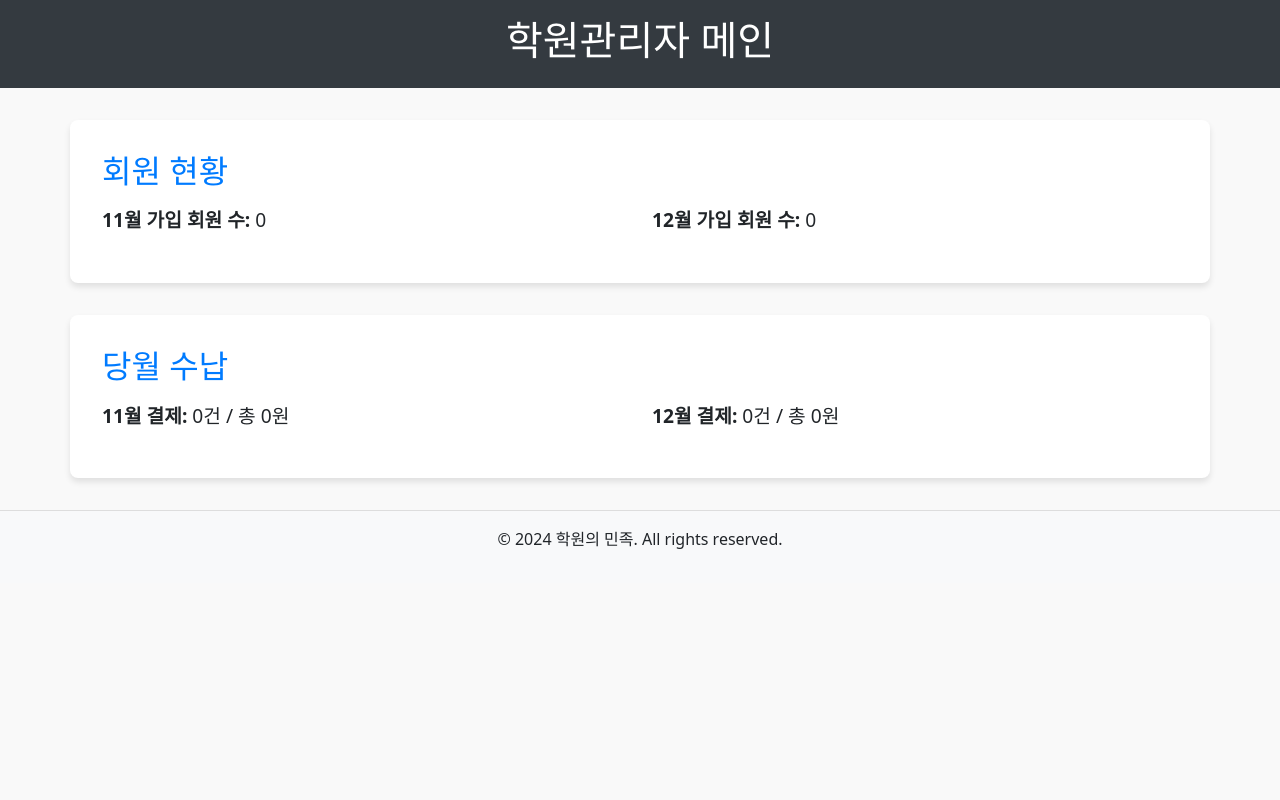
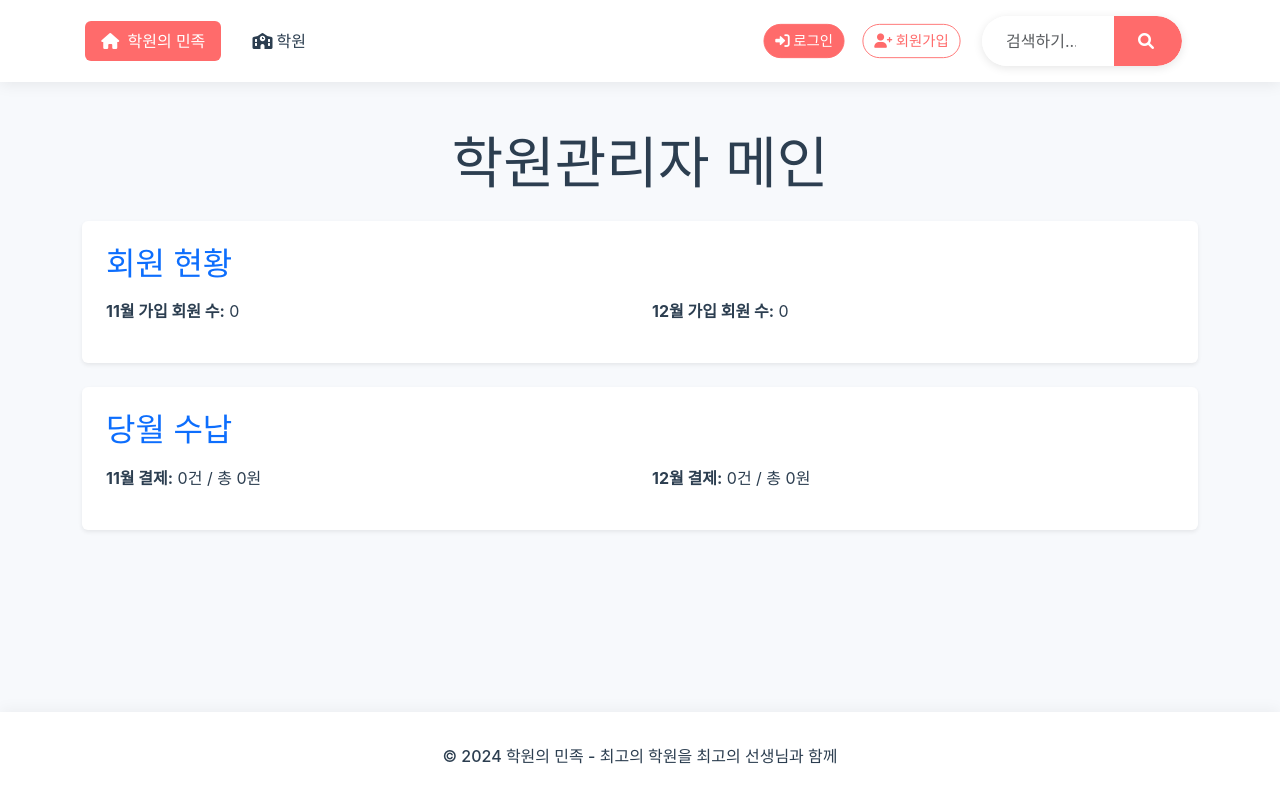
Before and after one commit to willstory/TeamProject, a Django app: page /acad/ in a window 1280 px wide. Run offline with Django 5.2, Linux system fonts and the light colour scheme; data that the repository does not hold is empty.

Commit message:
로그인분리

```diff
--- a/acad/templates/acad/dashboard.html
+++ b/acad/templates/acad/dashboard.html
@@ -1,52 +1,15 @@
-<!DOCTYPE html>
-<html lang="ko">
-<head>
-<meta charset="UTF-8">
-  <meta name="viewport" content="width=device-width, initial-scale=1.0">
-  <title>학원의 민족 - 메인 페이지</title>
-  <link href="https://cdn.jsdelivr.net/npm/bootstrap@5.3.3/dist/css/bootstrap.min.css" rel="stylesheet">
-  <style>
-    body {
-      background-color: #f9f9f9;
-    }
-    .dashboard-header {
-      background-color: #343a40;
-      color: white;
-      padding: 1rem;
-      text-align: center;
-    }
-    .dashboard-section {
-      margin: 2rem auto;
-      padding: 2rem;
-      background: white;
-      border-radius: 8px;
-      box-shadow: 0 4px 6px rgba(0, 0, 0, 0.1);
-    }
-    .dashboard-section h2 {
-      color: #007bff;
-      margin-bottom: 1rem;
-    }
-    .dashboard-section p {
-      font-size: 1.2rem;
-    }
-    footer {
-      text-align: center;
-      margin-top: 2rem;
-      padding: 1rem;
-      background-color: #f8f9fa;
-      border-top: 1px solid #ddd;
-    }
-  </style>
-</head>
-<body>
+{% extends "base.html" %}
+
+{% block content %}
+<div class="container mt-5">
     <!-- Header -->
-  <header class="dashboard-header">
-    <h1>학원관리자 메인</h1>
+    <header class="text-center mb-4">
+        <h1 class="display-4">학원관리자 메인</h1>
     </header>
 
     <!-- 회원 현황 -->
-  <section class="dashboard-section container">
-    <h2>회원 현황</h2>
+    <section class="dashboard-section mb-4 p-4 bg-white rounded shadow-sm">
+        <h2 class="text-primary mb-3">회원 현황</h2>
         <div class="row">
             <div class="col-md-6">
                 <p><strong>11월 가입 회원 수:</strong> {{ month11_member_count }}</p>
@@ -58,8 +21,8 @@
     </section>
 
     <!-- 당월 수납 -->
-  <section class="dashboard-section container">
-    <h2>당월 수납</h2>
+    <section class="dashboard-section mb-4 p-4 bg-white rounded shadow-sm">
+        <h2 class="text-primary mb-3">당월 수납</h2>
         <div class="row">
             <div class="col-md-6">
                 <p><strong>11월 결제:</strong> {{ month11_payment_count }}건 / 총 {{ month11_payment_total }}원</p>
@@ -69,13 +32,5 @@
             </div>
         </div>
     </section>
-
-  <!-- Footer -->
-  <footer>
-    <p>&copy; 2024 학원의 민족. All rights reserved.</p>
-  </footer>
-
-  <!-- Bootstrap JS (Optional) -->
-  <script src="https://cdn.jsdelivr.net/npm/bootstrap@5.3.3/dist/js/bootstrap.bundle.min.js"></script>
-</body>
-</html>
+</div>
+{% endblock %}
--- a/config/views.py
+++ b/config/views.py
@@ -22,7 +22,7 @@ class UserCreateView(generic.CreateView):
 
         if user_type == 'academy':
             user.is_academy = True
-            user.is_active = False  # 학원은 기본적으로 비활성화 상태로 설정
+            user.is_active = True  # 학원은 기본적으로 비활성화 상태로 설정
         else:
             user.is_academy = False
             user.is_active = True  # 학생은 활성화 상태로 설정
```
Lines whose indentation alone changed are shown as unchanged.
